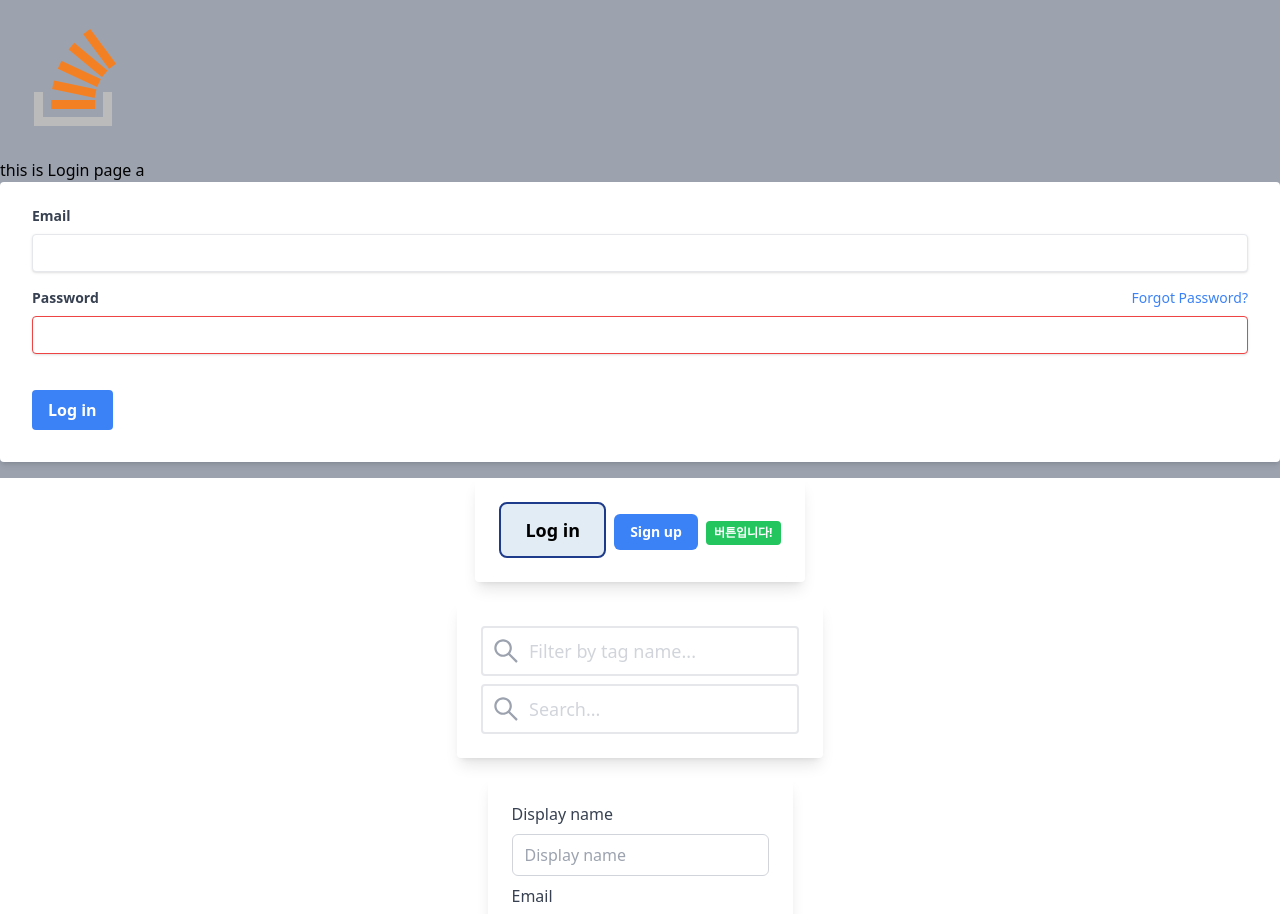
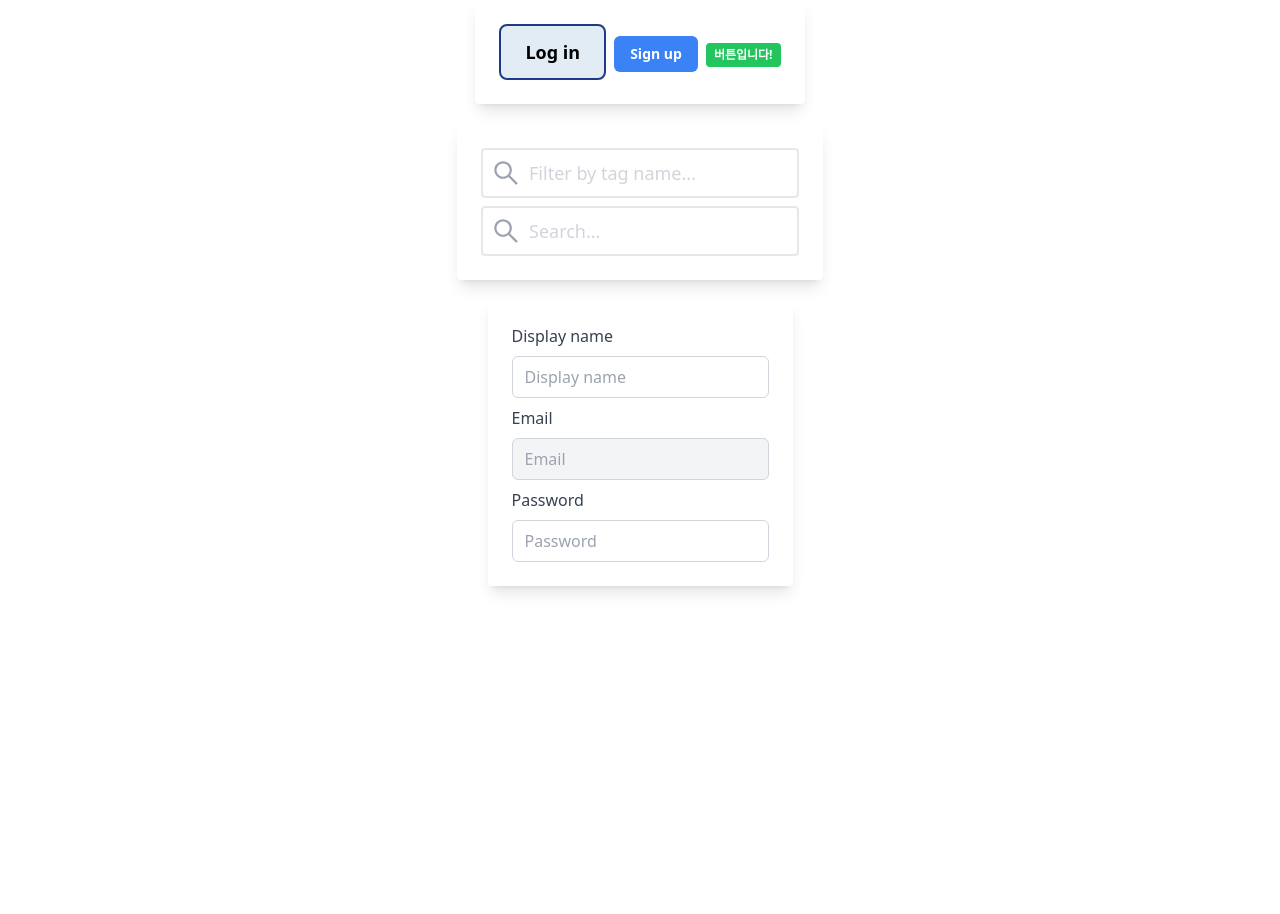
Before and after one commit to codestates-seb/seb42_pre_037, a React (Create React App) app in the folder client/: page /test in a window 1280 px wide. Shown: the top 914 px of the page. After the commit the page ends 800 px from the top, so only its background shows below. Built offline with nearby package versions, Linux system fonts and the light colour scheme.

Commit message:
chore: react router로 page연결

```diff
--- a/client/src/App.js
+++ b/client/src/App.js
@@ -1,36 +1,24 @@
-import Button from './Components/UI/Button';
-import SearchBar from './Components/UI/SearchBar';
+import { BrowserRouter, Routes, Route } from 'react-router-dom';
+
+import Questions from './Pages/Questions';
+import Question from './Pages/Question';
+import QuestionForm from './Pages/QuestionForm';
 import Login from './Pages/Login';
-import Card from './Components/UI/Card';
-import Input from './Components/UI/Input';
+import SignUp from './Pages/SignUp';
+import Test from './Pages/Test';
 
 function App() {
   return (
-    <div>
-      <Login />
-      <div className="flex flex-col justify-center space-y-5">
-        <Card className="mx-auto space-x-2">
-          <Button color="clear-blue" size="large" type="button">
-            Log in
-          </Button>
-          <Button color="blue" size="medium" type="button">
-            Sign up
-          </Button>
-          <Button color="green" size="small" type="button">
-            버튼입니다!
-          </Button>
-        </Card>
-        <Card className="mx-auto flex flex-col mt-2 space-y-2">
-          <SearchBar placeholder="Filter by tag name..." />
-          <SearchBar placeholder="Search..." />
-        </Card>
-        <Card className="mx-auto space-y-2">
-          <Input label="Display name" placeholder="Display name" />
-          <Input label="Email" placeholder="Email" disabled />
-          <Input label="Password" placeholder="Password" />
-        </Card>
-      </div>
-    </div>
+    <BrowserRouter>
+      <Routes>
+        <Route path="/" element={<Questions />} />
+        <Route path="question" element={<Question />} />
+        <Route path="questionForm" element={<QuestionForm />} />
+        <Route path="login" element={<Login />} />
+        <Route path="signup" element={<SignUp />} />
+        <Route path="test" element={<Test />} />
+      </Routes>
+    </BrowserRouter>
   );
 }
 
--- /dev/null
+++ b/client/src/Pages/Test.js
@@ -0,0 +1,33 @@
+import Button from '../Components/UI/Button';
+import SearchBar from '../Components/UI/SearchBar';
+import Card from '../Components/UI/Card';
+import Input from '../Components/UI/Input';
+
+function Test() {
+  return (
+    <div className="flex flex-col justify-center space-y-5">
+      <Card className="mx-auto space-x-2">
+        <Button color="clear-blue" size="large" type="button">
+          Log in
+        </Button>
+        <Button color="blue" size="medium" type="button">
+          Sign up
+        </Button>
+        <Button color="green" size="small" type="button">
+          버튼입니다!
+        </Button>
+      </Card>
+      <Card className="mx-auto flex flex-col mt-2 space-y-2">
+        <SearchBar placeholder="Filter by tag name..." />
+        <SearchBar placeholder="Search..." />
+      </Card>
+      <Card className="mx-auto space-y-2">
+        <Input label="Display name" placeholder="Display name" />
+        <Input label="Email" placeholder="Email" disabled />
+        <Input label="Password" placeholder="Password" />
+      </Card>
+    </div>
+  );
+}
+
+export default Test;
```
